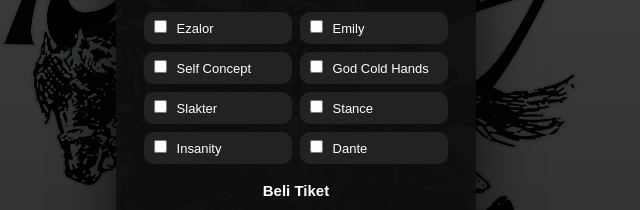
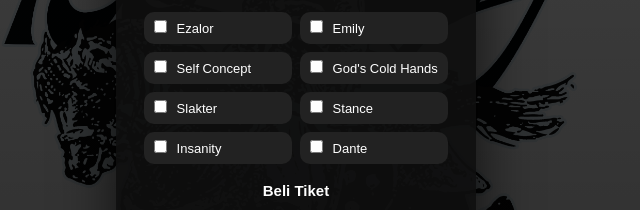
Before and after one commit to rzqiaf/eyez-out-ticketing, a plain HTML site: page index.html in a window 1280 px wide. Shown: the part 203-413 px from the top of the page, 344-984 px from the left. Drawn offline with Linux system fonts and the light colour scheme.

Commit message:
Update index.html

```diff
--- a/index.html
+++ b/index.html
@@ -20,7 +20,7 @@
     <label><input type="checkbox" value="Ezalor"> Ezalor</label>
     <label><input type="checkbox" value="Emily"> Emily</label>
     <label><input type="checkbox" value="Self Concept"> Self Concept</label>
-    <label><input type="checkbox" value="God Cold Hands"> God Cold Hands</label>
+    <label><input type="checkbox" value="God Cold Hands"> God's Cold Hands</label>
     <label><input type="checkbox" value="Slakter"> Slakter</label>
     <label><input type="checkbox" value="Stance"> Stance</label>
     <label><input type="checkbox" value="Insanity"> Insanity</label>
```
